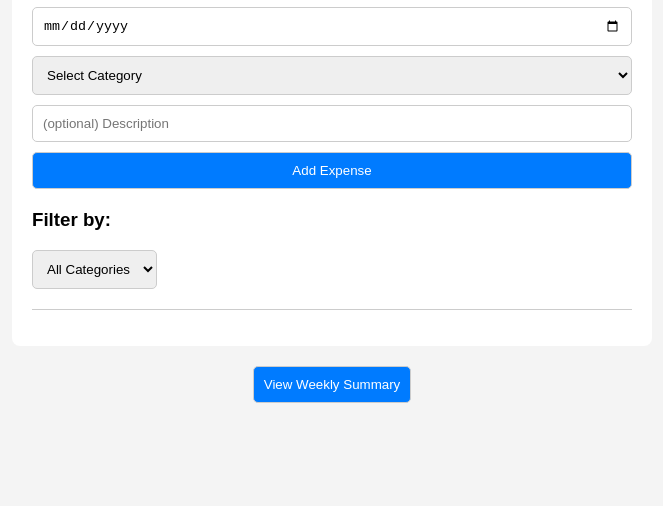
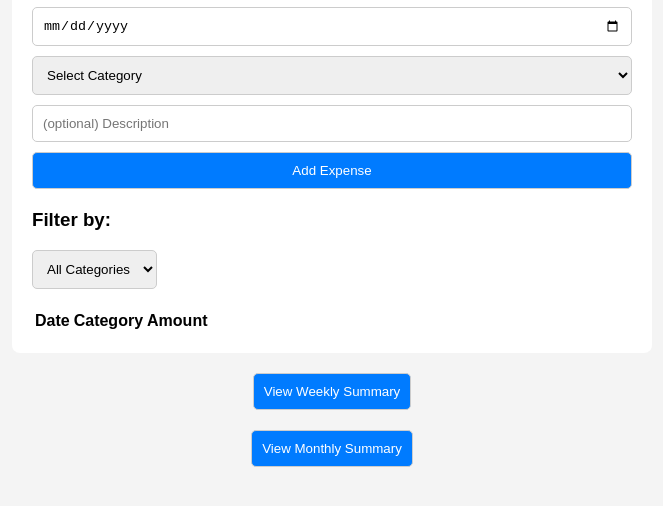
Before and after one commit to ItzPongo/CS-312-Group-Project, a website: page public/index.html in a window 1280 px wide. Shown: the part 160-666 px from the top of the page, without its empty margins (308-971 px from the left). Drawn offline with Linux system fonts and the light colour scheme.

Commit message:
Update index.html

```diff
--- a/public/index.html
+++ b/public/index.html
@@ -43,13 +43,29 @@
         </select>
       </div>
       <!-- display the expenses-list -->
-      <ul id = "expenses-list"></ul>
+      <table id="expenses-table">
+        <thead>
+          <tr>
+            <th>Date</th>
+            <th>Category</th>
+            <th>Amount</th>
+          </tr>
+        </thead>
+        <tbody>
+        <!-- Rows will be dynamically inserted here -->
+        </tbody>
+      </table>
     </div>
 
-    <!-- Weekly total button -->
+    <!-- weekly total button -->
 	  <div class="weekly-sum">
       <button type="button" onclick="goToWeeklyExpensePage()">View Weekly Summary</button>
 	  </div>
+
+    <!-- monthly expenses button -->
+    <div class = "weekly-sum">
+      <button type = "button" onclick = "goToMonthlyExpensePage()">View Monthly Summary</button>
+    </div>
 
     <!-- link to the external .js file -->
     <script src ="js/script.js" defer></script>
```
